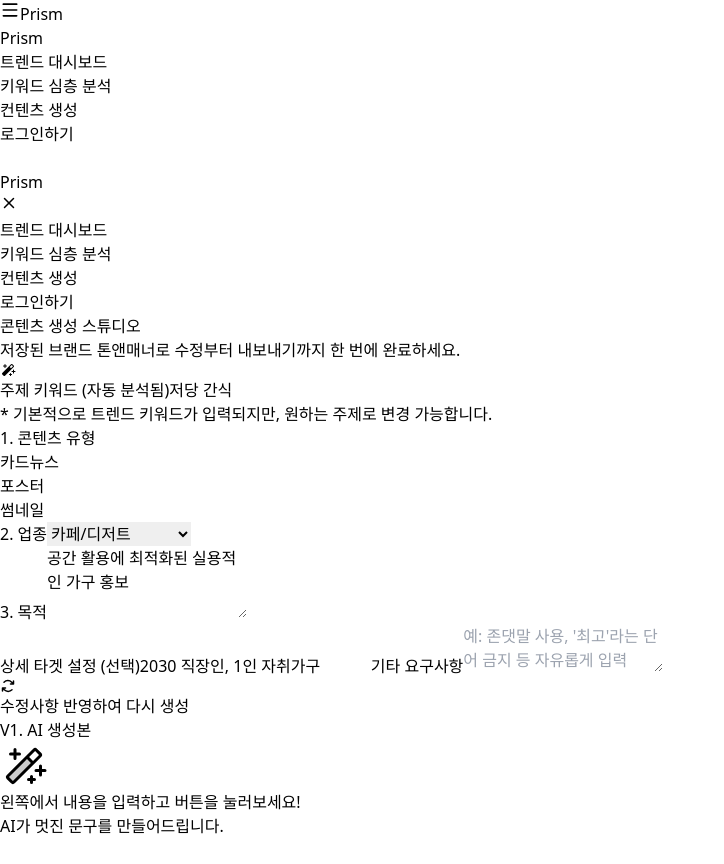
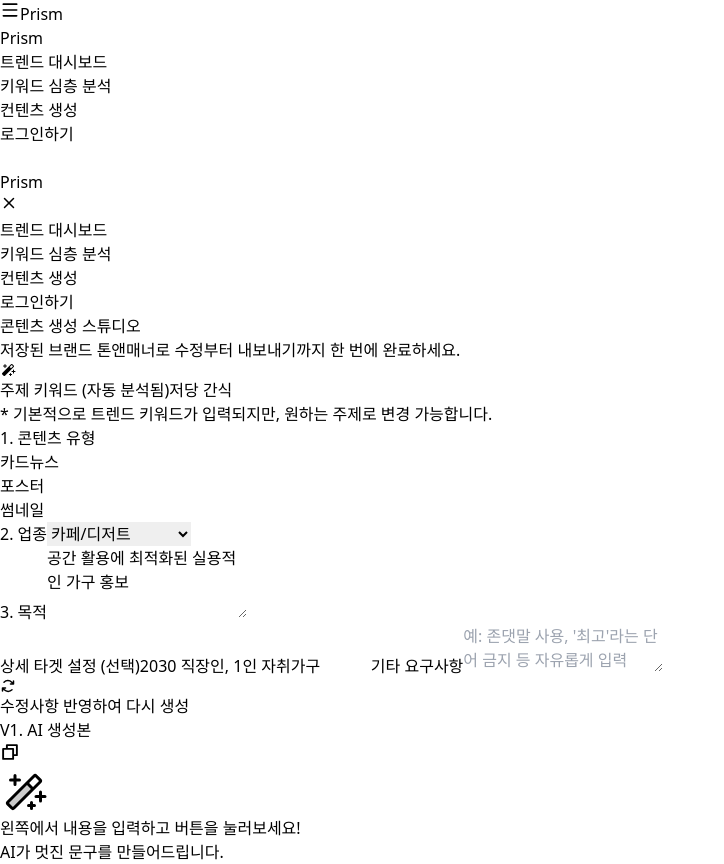
Before and after one commit to silverwest0539-sketch/team_prism, a React (Vite) app in the folder frontend/: page /creation in a window 1280 px wide. Shown: the whole page, without its empty margins (0-724 px from the left). Before the commit the page ends 838 px from the top, so only its background shows below. Built offline with nearby package versions, Linux system fonts and the light colour scheme; a web font is replaced by a local one.

Commit message:
result페이지 복사하기 버튼 생성

```diff
--- a/frontend/src/components/creation/ResultPanel.jsx
+++ b/frontend/src/components/creation/ResultPanel.jsx
@@ -1,31 +1,66 @@
-import React from 'react';
-import { MagicWand } from '@phosphor-icons/react';
+import React, { useState } from 'react';
+import { Copy, Check, MagicWand } from '@phosphor-icons/react';
 
-// [중요] 부모에게서 content(생성된 글)를 받아옵니다.
 const ResultPanel = ({ content }) => {
+  // 복사 상태 관리 (복사 완료 시 아이콘 변경을 위함)
+  const [isCopied, setIsCopied] = useState(false);
+
+  const handleCopy = async () => {
+    if (!content) return; // 내용이 없으면 아무 일도 일어나지 않음
+
+    try {
+      await navigator.clipboard.writeText(content);
+      setIsCopied(true);
+
+      // 2초 뒤에 다시 복사 아이콘으로 복구
+      setTimeout(() => {
+        setIsCopied(false);
+      }, 2000);
+    } catch (err) {
+      console.error("복사 실패:", err);
+    }
+  };
+
   return (
     <div className="bg-white rounded-xl border border-gray-200 shadow-sm flex flex-col h-full min-h-0 overflow-hidden">
 
-      {/* 1. 상단 툴바 (우측 아이콘 및 키워드 뱃지 삭제됨) */}
+      {/* 1. 상단 헤더 */}
       <div className="flex items-center justify-between p-4 border-b border-gray-100 bg-white">
-        <div className="flex items-center gap-2 min-w-0">
+        {/* 좌측 타이틀 */}
+        <div className="flex items-center gap-2">
           <span className="text-sm font-bold text-gray-700">
             V1. AI 생성본
           </span>
-          {/* 생성된 경우 심플한 점 표시 정도만 남김 (선택사항) */}
           {content && (
             <span className="w-2 h-2 rounded-full bg-green-500"></span>
           )}
         </div>
-        {/* 우측 버튼 그룹(복사, 컬럼, 내보내기) 삭제됨 */}
+
+        {/* 우측 상단 복사 버튼 (요청 위치) */}
+        <button
+          onClick={handleCopy}
+          disabled={!content}
+          className={`flex items-center gap-1 p-2 rounded-lg transition
+            ${content
+              ? 'text-gray-500 hover:bg-gray-100 cursor-pointer'
+              : 'text-gray-300 cursor-not-allowed'
+            }`}
+          title="내용 복사하기"
+        >
+          {isCopied ? (
+            <>
+              <Check size={20} weight="bold" className="text-green-600" />
+              <span className="text-xs font-bold text-green-600">복사됨</span>
+            </>
+          ) : (
+            <Copy size={20} weight="bold" />
+          )}
+        </button>
       </div>
 
-      {/* [삭제됨] 2. 탭 메뉴 (결과물, 해시태그, 기획안) */}
-
-      {/* 3. 에디터 영역 */}
+      {/* 2. 에디터 영역 */}
       <div
         className="flex-1 p-4 sm:p-6 overflow-y-auto outline-none"
-        // 필요하다면 수정 가능하게 유지, 원치 않으면 contentEditable 제거 가능
         contentEditable="true"
         suppressContentEditableWarning={true}
       >
@@ -42,8 +77,6 @@
         )}
       </div>
 
-      {/* [삭제됨] 4. 하단 플로팅 액션 바 (AI 수정, 더 짧게, 블로그 변환) */}
-
     </div>
   );
 };
```
